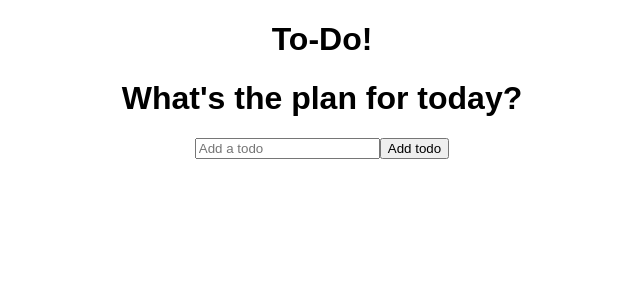
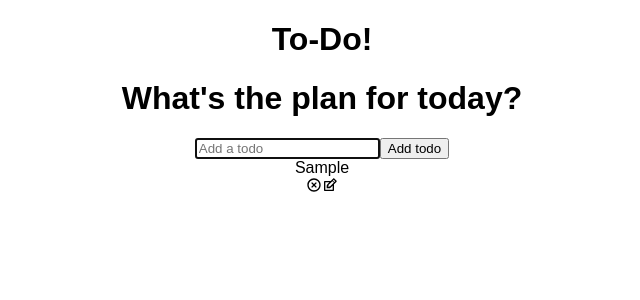
Before and after one commit to hirvaDhandhukia/To-Do, a React (Create React App) app: page / in a window 1280 px wide. Both pictures are taken after typing "Sample" into the empty fields and a click on the button "Add todo". Shown: the top 300 px of the page, without its empty margins (318-958 px from the left). Built offline with nearby package versions, Linux system fonts and the light colour scheme.

Commit message:
add: crud on todos crud with reactjs. Now you can add a todo, edit and update it, delete it.

```diff
--- a/package.json
+++ b/package.json
@@ -7,6 +7,7 @@
   "dependencies": {
     "react": "17.0.2",
     "react-dom": "17.0.2",
+    "react-icons": "4.3.1",
     "react-scripts": "4.0.0"
   },
   "devDependencies": {
--- a/src/components/Todo.js
+++ b/src/components/Todo.js
@@ -0,0 +1,46 @@
+import React, { useState } from "react";
+import TodoForm from "./TodoForm";
+import { RiCloseCircleLine } from "react-icons/ri";
+import { TiEdit } from "react-icons/ti";
+
+const Todo = ({ todos, completeTodo, removeTodo, updateTodo }) => {
+  const [edit, setEdit] = useState({
+    id: null,
+    value: ""
+  });
+
+  const submitUpdate = (value) => {
+    updateTodo(edit.id, value);
+    setEdit({
+      id: null,
+      value: ""
+    });
+  };
+
+  if (edit.id) {
+    return <TodoForm edit={edit} onSubmit={submitUpdate} />;
+  }
+
+  return todos.map((todo, index) => (
+    <div
+      className={todo.isComplete ? "todo-row complete" : "todo-row"}
+      key={index}
+    >
+      <div key={todo.id} onClick={() => completeTodo(todo.id)}>
+        {todo.text}
+      </div>
+      <div className="icons">
+        <RiCloseCircleLine
+          onClick={() => removeTodo(todo.id)}
+          className="delete-icon"
+        />
+        <TiEdit
+          onClick={() => setEdit({ id: todo.id, value: todo.text })}
+          className="edit-icon"
+        />
+      </div>
+    </div>
+  ));
+};
+
+export default Todo;
--- a/src/components/TodoForm.js
+++ b/src/components/TodoForm.js
@@ -1,7 +1,13 @@
-import React, { useState } from "react";
+import React, { useState, useEffect, useRef } from "react";
 
 function TodoForm(props) {
-  const [input, setInput] = useState("");
+  const [input, setInput] = useState(props.edit ? props.edit.value : "");
+
+  const inputRef = useRef(null);
+
+  useEffect(() => {
+    inputRef.current.focus();
+  });
 
   const handleChange = (e) => {
     setInput(e.target.value);
@@ -20,16 +26,36 @@
 
   return (
     <div>
-      <form className="todo-form" onSubmit={handleSubmit}>
+      <form onSubmit={handleSubmit} className="todo-form">
+        {props.edit ? (
+          <>
             <input
-          type="text"
+              placeholder="Update your item"
+              value={input}
+              onChange={handleChange}
+              name="text"
+              ref={inputRef}
+              className="todo-input edit"
+            />
+            <button onClick={handleSubmit} className="todo-button edit">
+              Update
+            </button>
+          </>
+        ) : (
+          <>
+            <input
               placeholder="Add a todo"
               value={input}
+              onChange={handleChange}
               name="text"
               className="todo-input"
-          onChange={handleChange}
+              ref={inputRef}
             />
-        <button className="todo-button">Add todo</button>
+            <button onClick={handleSubmit} className="todo-button">
+              Add todo
+            </button>
+          </>
+        )}
       </form>
     </div>
   );
--- a/src/components/TodoList.js
+++ b/src/components/TodoList.js
@@ -1,4 +1,5 @@
 import React, { useState } from "react";
+import Todo from "./Todo";
 import TodoForm from "./TodoForm";
 
 function TodoList() {
@@ -14,10 +15,41 @@
     // console.log(todo, ...todos);
   };
 
+  const updateTodo = (todoId, newValue) => {
+    if (!newValue.text || /^\s*$/.test(newValue.text)) {
+      return;
+    }
+
+    setTodos((prev) =>
+      prev.map((item) => (item.id === todoId ? newValue : item))
+    );
+  };
+
+  const removeTodo = (id) => {
+    const removedArr = [...todos].filter((todo) => todo.id !== id);
+    setTodos(removedArr);
+  };
+
+  const completeTodo = (id) => {
+    let updatedTodos = todos.map((todo) => {
+      if (todo.id === id) {
+        todo.isComplete = !todo.isComplete;
+      }
+      return todo;
+    });
+    setTodos(updatedTodos);
+  };
+
   return (
     <div>
       <h1>What's the plan for today?</h1>
       <TodoForm onSubmit={addTodo} />
+      <Todo
+        todos={todos}
+        completeTodo={completeTodo}
+        removeTodo={removeTodo}
+        updateTodo={updateTodo}
+      />
     </div>
   );
 }
```
Lines whose indentation alone changed are shown as unchanged.
